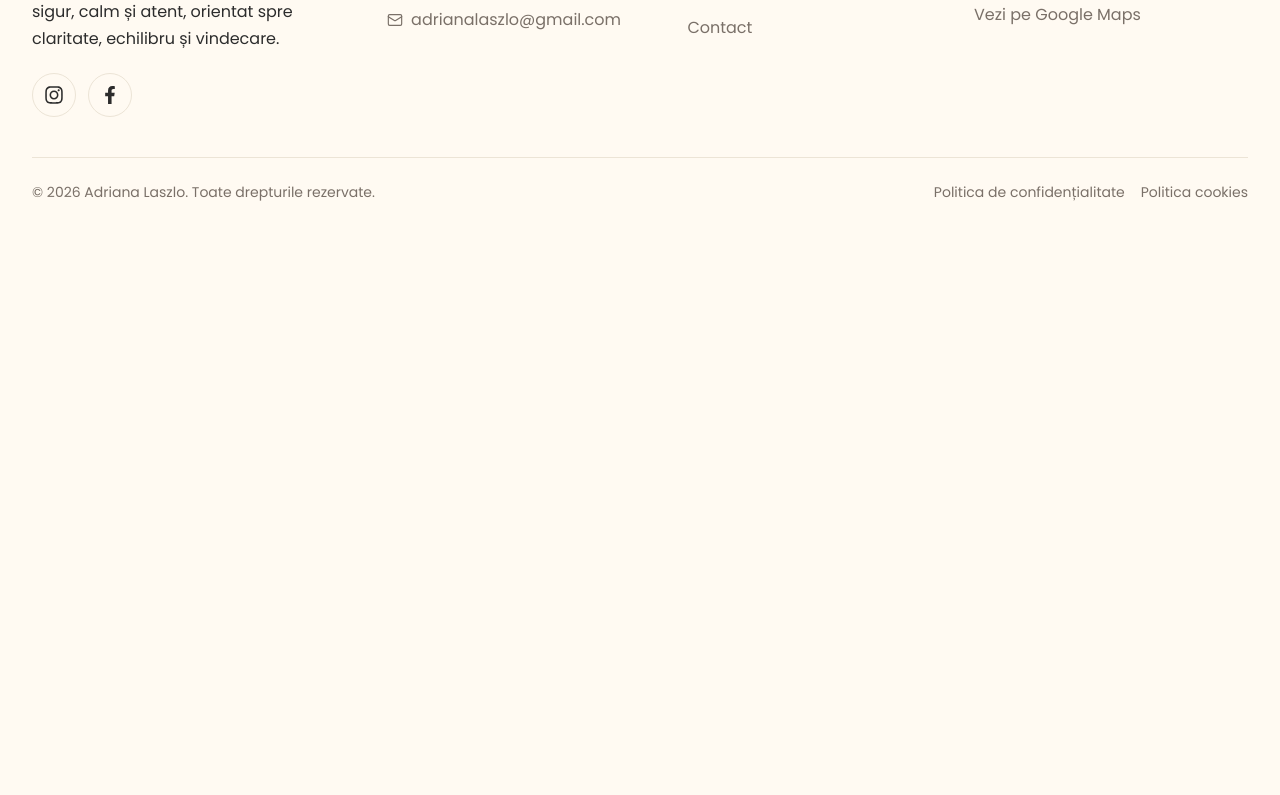
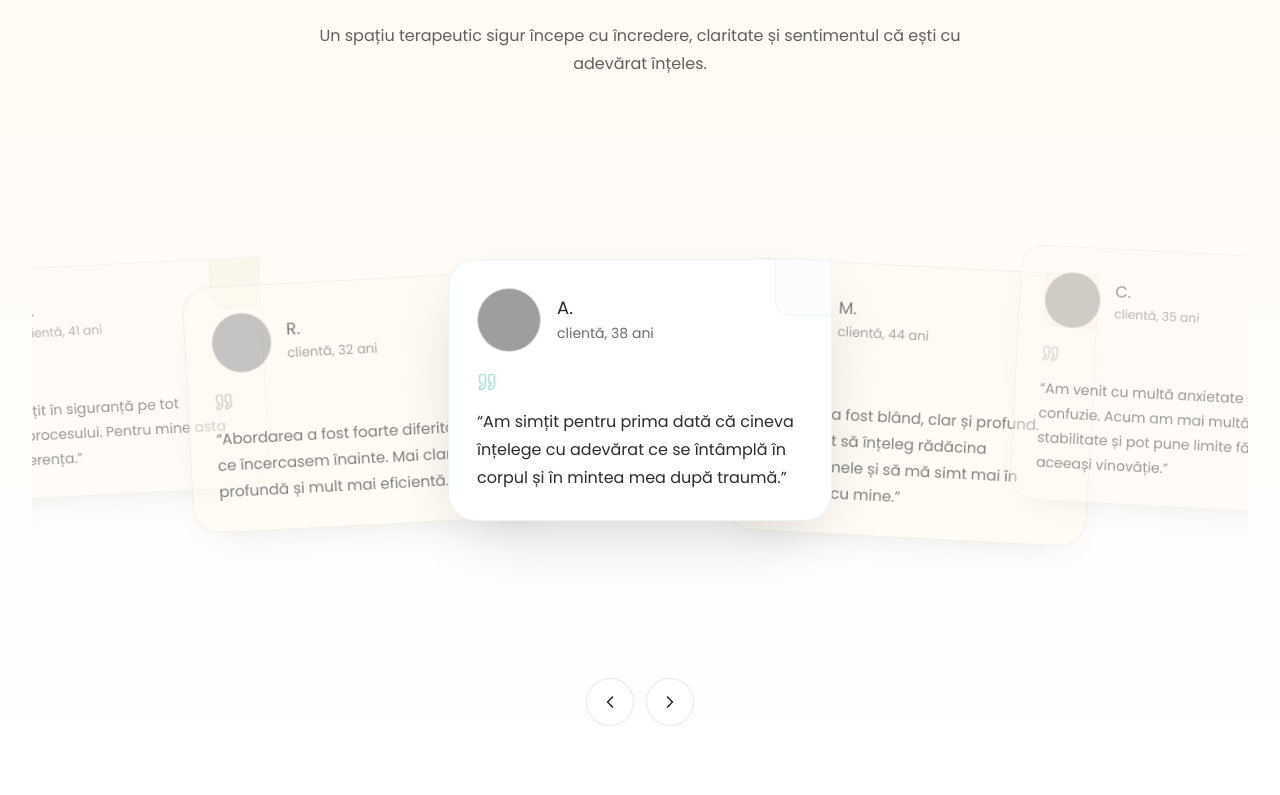
Before and after one commit to Laszlo-Marc/adriana-laszlo, a Next.js app: page / in a window 1280 px wide. Shown: the part 5005-5800 px from the top of the page. Before the commit the page ends 5263 px from the top, so only its background shows below. Built offline with nearby package versions, Linux system fonts and the light colour scheme; grey boxes are pictures that could not be loaded.

Commit message:
testimonials section first version added

```diff
--- a/app/page.tsx
+++ b/app/page.tsx
@@ -2,6 +2,8 @@ import AboutSection from "@/components/sections/About";
 import HomeEventsSection from "@/components/sections/events/EventsSection";
 import Hero from "@/components/sections/Hero";
 import ServicesSection from "@/components/sections/services/ServicesSection";
+import TestimonialsStack from "@/components/sections/testimonials/Testimonials";
+import { testimonialItems } from "@/components/sections/testimonials/testimonials-data";
 import TraumaCenterBanner from "@/components/sections/TraumaCenterBanner";
 import ValueBanner from "@/components/sections/value-banner/ValueBanner";
 export default function HomePage() {
@@ -14,6 +16,7 @@ export default function HomePage() {
       <ServicesSection />
       <TraumaCenterBanner />
       <HomeEventsSection />
+      <TestimonialsStack items={testimonialItems} />
     </main>
   );
 }
--- /dev/null
+++ b/components/sections/testimonials/Testimonials.tsx
@@ -0,0 +1,231 @@
+"use client";
+
+import * as React from "react";
+import { ChevronLeft, ChevronRight, Quote } from "lucide-react";
+import { cn } from "@/lib/utils";
+
+export type TestimonialItem = {
+  id: string;
+  quote: string;
+  name: string;
+  role?: string;
+  imageSrc: string;
+  imageAlt?: string;
+};
+
+type TestimonialsStackProps = {
+  items: TestimonialItem[];
+  className?: string;
+  title?: string;
+  description?: string;
+};
+
+type CardProps = {
+  item: TestimonialItem;
+  position: number;
+  isActive: boolean;
+  onMove: (steps: number) => void;
+};
+
+const VISIBLE_RANGE = 2;
+
+function TestimonialsCard({ item, position, isActive, onMove }: CardProps) {
+  const abs = Math.abs(position);
+  const isHidden = abs > VISIBLE_RANGE;
+
+  return (
+    <article
+      aria-hidden={isHidden}
+      onClick={() => !isHidden && onMove(position)}
+      className={cn(
+        "absolute left-1/2 top-1/2 w-[min(88vw,24rem)] sm:w-[24rem]",
+        "cursor-pointer select-none border transition-all duration-500 ease-out",
+        "rounded-[28px] rounded-tr-none",
+        "p-6 sm:p-7",
+        "will-change-transform",
+        isActive
+          ? "z-30 border-teal/20 bg-white shadow-[0_24px_70px_-24px_rgba(0,0,0,0.22)]"
+          : "z-10 border-charcoal/10 bg-cream/95 shadow-[0_18px_40px_-28px_rgba(0,0,0,0.22)] hover:border-teal/25",
+      )}
+      style={{
+        opacity: isHidden ? 0 : isActive ? 1 : 0.72 - abs * 0.12,
+        transform: `
+          translate(-50%, -50%)
+          translateX(${position * 17}rem)
+          translateY(${isActive ? 0 : position % 2 === 0 ? -10 : 12}px)
+          scale(${isActive ? 1 : 1 - abs * 0.06})
+          rotate(${isActive ? 0 : position < 0 ? -3 : 3}deg)
+        `,
+        pointerEvents: isHidden ? "none" : "auto",
+      }}
+    >
+      <div className="mb-5 flex items-center gap-4">
+        <div className="relative h-16 w-16 shrink-0 overflow-hidden rounded-full border border-charcoal/10 bg-sand/30">
+          <img
+            src={item.imageSrc}
+            alt={item.imageAlt ?? item.name}
+            className="h-full w-full object-cover"
+            loading={isActive ? "eager" : "lazy"}
+          />
+        </div>
+
+        <div className="min-w-0">
+          <p className="font-heading text-lg leading-tight text-charcoal">
+            {item.name}
+          </p>
+          {item.role ? (
+            <p className="mt-1 text-sm leading-snug text-charcoal/70">
+              {item.role}
+            </p>
+          ) : null}
+        </div>
+      </div>
+
+      <Quote
+        className={cn(
+          "mb-4 h-5 w-5",
+          isActive ? "text-teal/70" : "text-charcoal/35",
+        )}
+        aria-hidden="true"
+      />
+
+      <blockquote className="pr-2 text-[15px] leading-7 text-charcoal sm:text-base">
+        “{item.quote}”
+      </blockquote>
+
+      <div
+        className={cn(
+          "pointer-events-none absolute right-0 top-0 h-14 w-14 border-l border-b",
+          "rounded-bl-2xl",
+          isActive
+            ? "border-teal/15 bg-teal/5"
+            : "border-charcoal/8 bg-sand/20",
+        )}
+        aria-hidden="true"
+      />
+    </article>
+  );
+}
+
+export default function TestimonialsStack({
+  items,
+  className,
+  title = "Experiențele persoanelor care au lucrat cu Adriana",
+  description = "Un spațiu terapeutic sigur începe cu încredere, claritate și sentimentul că ești cu adevărat înțeles.",
+}: TestimonialsStackProps) {
+  const [orderedItems, setOrderedItems] = React.useState(items);
+
+  React.useEffect(() => {
+    setOrderedItems(items);
+  }, [items]);
+
+  const handleMove = React.useCallback((steps: number) => {
+    if (!steps) return;
+
+    setOrderedItems((current) => {
+      const next = [...current];
+
+      if (steps > 0) {
+        for (let i = 0; i < steps; i += 1) {
+          const first = next.shift();
+          if (!first) break;
+          next.push(first);
+        }
+      } else {
+        for (let i = 0; i < Math.abs(steps); i += 1) {
+          const last = next.pop();
+          if (!last) break;
+          next.unshift(last);
+        }
+      }
+
+      return next;
+    });
+  }, []);
+
+  const visibleItems = React.useMemo(() => {
+    return orderedItems.map((item, index) => ({
+      item,
+      position: index,
+    }));
+  }, [orderedItems]);
+
+  const centerIndex = 0;
+
+  return (
+    <section
+      className={cn(
+        "relative overflow-hidden bg-gradient-to-b from-cream to-white py-16 sm:py-20",
+        className,
+      )}
+      aria-labelledby="testimonials-heading"
+    >
+      <div className="mx-auto max-w-7xl px-4 sm:px-6 lg:px-8">
+        <div className="mx-auto max-w-3xl text-center">
+          <p className="mb-3 text-sm font-medium uppercase tracking-[0.18em] text-teal/80">
+            Testimoniale
+          </p>
+          <h2
+            id="testimonials-heading"
+            className="font-heading text-3xl leading-tight text-charcoal sm:text-4xl"
+          >
+            {title}
+          </h2>
+          <p className="mx-auto mt-4 max-w-2xl text-base leading-7 text-charcoal/75">
+            {description}
+          </p>
+        </div>
+
+        <div className="relative mt-14 h-[30rem] overflow-hidden sm:h-[32rem]">
+          {visibleItems.map(({ item }, index) => {
+            let position = index - centerIndex;
+
+            if (position > Math.floor(orderedItems.length / 2)) {
+              position -= orderedItems.length;
+            }
+
+            return (
+              <TestimonialsCard
+                key={item.id}
+                item={item}
+                position={position}
+                isActive={position === 0}
+                onMove={handleMove}
+              />
+            );
+          })}
+        </div>
+
+        <div className="mt-8 flex items-center justify-center gap-3">
+          <button
+            type="button"
+            onClick={() => handleMove(-1)}
+            className={cn(
+              "inline-flex h-12 w-12 items-center justify-center rounded-full border",
+              "border-charcoal/10 bg-white text-charcoal transition",
+              "hover:border-teal/20 hover:bg-teal hover:text-white",
+              "focus-visible:outline-none focus-visible:ring-2 focus-visible:ring-teal/40 focus-visible:ring-offset-2",
+            )}
+            aria-label="Testimonial anterior"
+          >
+            <ChevronLeft className="h-5 w-5" />
+          </button>
+
+          <button
+            type="button"
+            onClick={() => handleMove(1)}
+            className={cn(
+              "inline-flex h-12 w-12 items-center justify-center rounded-full border",
+              "border-charcoal/10 bg-white text-charcoal transition",
+              "hover:border-teal/20 hover:bg-teal hover:text-white",
+              "focus-visible:outline-none focus-visible:ring-2 focus-visible:ring-teal/40 focus-visible:ring-offset-2",
+            )}
+            aria-label="Testimonial următor"
+          >
+            <ChevronRight className="h-5 w-5" />
+          </button>
+        </div>
+      </div>
+    </section>
+  );
+}
--- /dev/null
+++ b/components/sections/testimonials/testimonials-data.tsx
@@ -0,0 +1,44 @@
+import { TestimonialItem } from "./Testimonials";
+
+export const testimonialItems: TestimonialItem[] = [
+  {
+    id: "1",
+    quote:
+      "Am simțit pentru prima dată că cineva înțelege cu adevărat ce se întâmplă în corpul și în mintea mea după traumă.",
+    name: "A.",
+    role: "clientă, 38 ani",
+    imageSrc: "/images/testimonials/testimonial-1.jpg",
+  },
+  {
+    id: "2",
+    quote:
+      "Procesul a fost blând, clar și profund. M-a ajutat să înțeleg rădăcina reacțiilor mele și să mă simt mai în siguranță cu mine.",
+    name: "M.",
+    role: "clientă, 44 ani",
+    imageSrc: "/images/testimonials/testimonial-2.jpg",
+  },
+  {
+    id: "3",
+    quote:
+      "Am venit cu multă anxietate și confuzie. Acum am mai multă stabilitate și pot pune limite fără aceeași vinovăție.",
+    name: "C.",
+    role: "clientă, 35 ani",
+    imageSrc: "/images/testimonials/testimonial-3.jpg",
+  },
+  {
+    id: "4",
+    quote:
+      "M-am simțit în siguranță pe tot parcursul procesului. Pentru mine asta a făcut diferența.",
+    name: "D.",
+    role: "clientă, 41 ani",
+    imageSrc: "/images/testimonials/testimonial-4.jpg",
+  },
+  {
+    id: "5",
+    quote:
+      "Abordarea a fost foarte diferită de tot ce încercasem înainte. Mai clară, mai profundă și mult mai eficientă.",
+    name: "R.",
+    role: "clientă, 32 ani",
+    imageSrc: "/images/testimonials/testimonial-5.jpg",
+  },
+];
```
